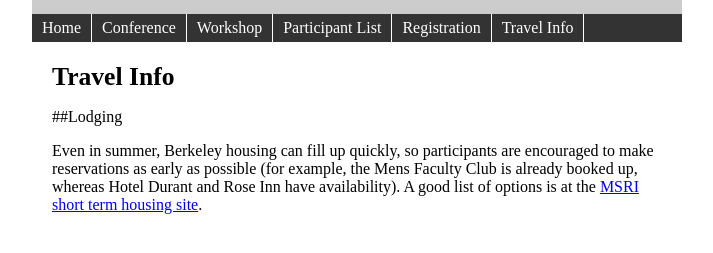
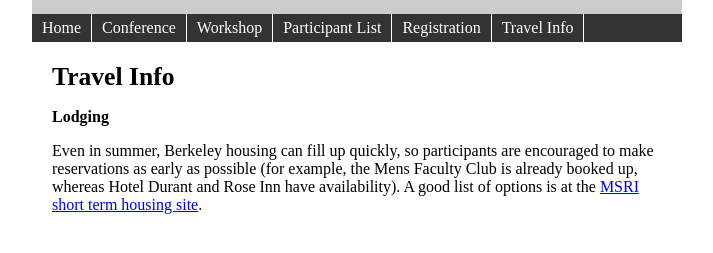
Before and after one commit to Macaulay2/Workshop-2017-Berkeley, a Jekyll site: the page built from travel.md, in a window 1280 px wide. Shown: the part 219-472 px from the top of the page, without its empty margins (283-996 px from the left). Built offline with Jekyll 4.4.1, drawn with Linux system fonts in a browser that asks for light colours.

Commit message:
adding files

```diff
--- a/travel.md
+++ b/travel.md
@@ -7,7 +7,7 @@ menuOrder: 40
 
 ## {{ page.title }}
 
-##Lodging
+**Lodging**
 
 Even in summer, Berkeley housing can fill up quickly,
 so participants are encouraged to make reservations
```
